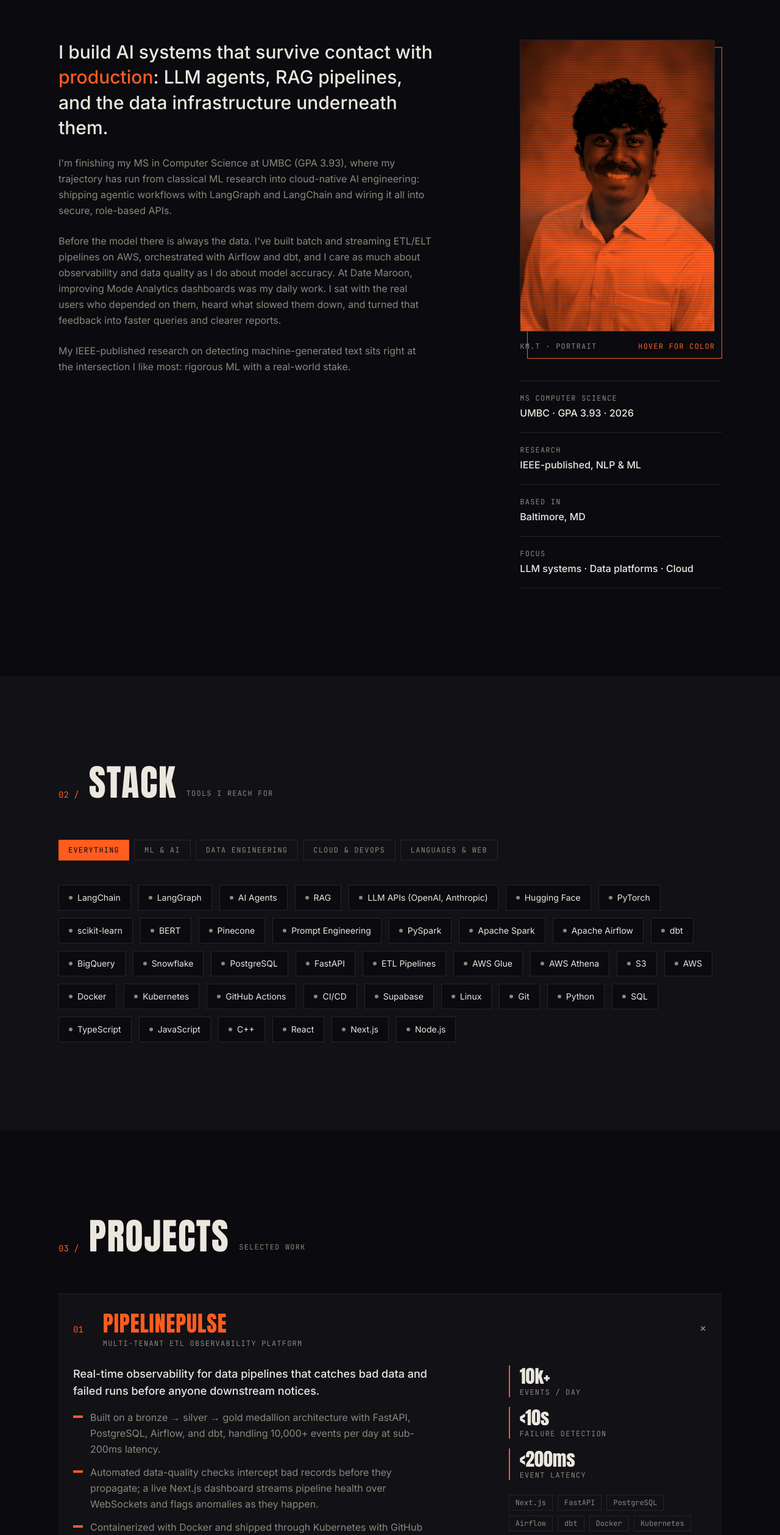
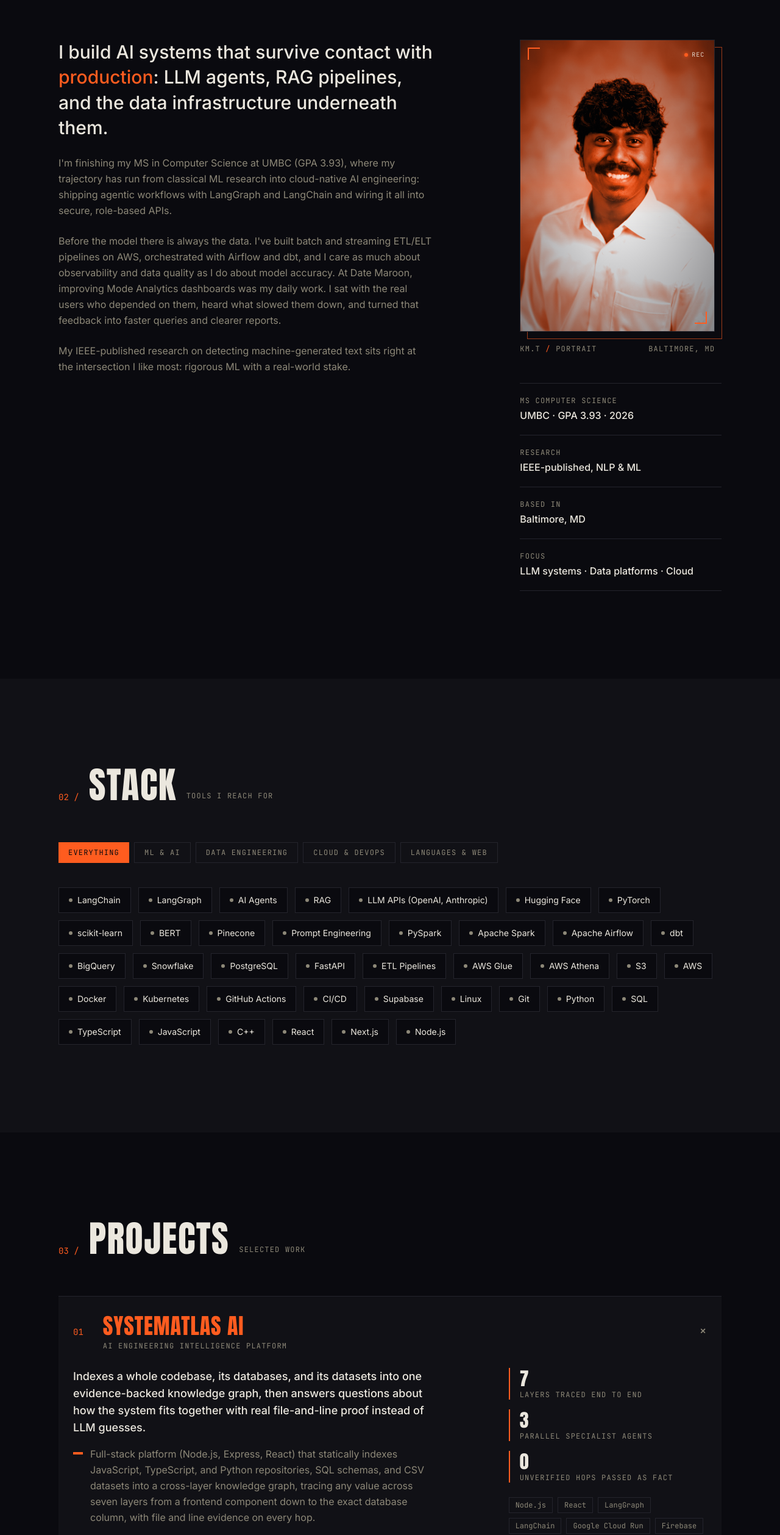
Before and after one commit to data-groot/portfolio-website, a Next.js app: page / in a window 1280 px wide. Shown: the part 1003-3520 px from the top of the page at 61% size. Built offline with nearby package versions, Linux system fonts and the light colour scheme; no server answers.

Commit message:
Add SystemAtlas AI as lead project; redesign portrait treatment

```diff
--- a/src/components/Portrait.tsx
+++ b/src/components/Portrait.tsx
@@ -4,9 +4,11 @@ import Image from "next/image";
 import { motion } from "framer-motion";
 import { site } from "@/data/content";
 
-// Headshot with an ember-duotone "graphic" treatment: a color-blended copy
-// sits over the original and fades out on hover/focus to reveal the real
-// photo. A slow scanline sweep keeps it alive (disabled for reduced motion).
+// Editorial portrait plate. Default state is an ember monochrome (grayscale
+// photo tinted via mix-blend-color, so the face stays legible instead of going
+// muddy). Hover or focus lifts the tint and desaturation to reveal full color.
+// Camera-style corner brackets, an offset frame, and a scanline sweep give it a
+// "viewfinder" feel. Motion is disabled under prefers-reduced-motion.
 export default function Portrait() {
   return (
     <motion.figure
@@ -14,53 +16,72 @@ export default function Portrait() {
       whileInView={{ opacity: 1, y: 0 }}
       viewport={{ once: true, margin: "-80px" }}
       transition={{ duration: 0.6, ease: [0.21, 0.47, 0.32, 0.98] }}
-      className="group relative"
+      className="group relative mx-auto max-w-xs"
       tabIndex={0}
-      aria-label="Portrait of Krishna Mihir Tatavarthi. Interact to see it in full color."
+      aria-label="Portrait of Krishna Mihir Tatavarthi. Hover or focus to see it in full color."
     >
-      {/* offset ember frame behind the photo */}
+      {/* image plate — frame + brackets live inside here so they never touch the caption */}
+      <div className="relative">
+        {/* offset ember frame, behind the image */}
         <div
-        className="absolute inset-0 translate-x-3 translate-y-3 border border-ember"
+          className="pointer-events-none absolute inset-0 translate-x-3 translate-y-3 border border-ember/60 transition-transform duration-500 group-hover:translate-x-2 group-hover:translate-y-2"
           aria-hidden="true"
         />
 
-      <div className="relative isolate overflow-hidden border border-line">
-        {/* original photo underneath */}
+        <div className="relative isolate overflow-hidden border border-line bg-ink">
           <Image
             src="/headshot.jpg"
             alt="Krishna Mihir Tatavarthi"
             width={683}
             height={1024}
             sizes="(min-width: 768px) 320px, 100vw"
-          className="w-full"
             priority={false}
+            className="w-full grayscale brightness-110 contrast-110 transition-[filter,transform] duration-500 ease-out group-hover:scale-[1.03] group-hover:grayscale-0 group-hover:brightness-100 group-focus-visible:scale-[1.03] group-focus-visible:grayscale-0 group-focus-visible:brightness-100"
           />
 
-        {/* duotone layer: orange base + grayscale multiply copy */}
+          {/* ember tint — mix-blend-color keeps the photo's light/dark, only shifts hue */}
           <div
-          className="absolute inset-0 isolate bg-ember transition-opacity duration-500 group-hover:opacity-0 group-focus-visible:opacity-0"
+            className="pointer-events-none absolute inset-0 bg-ember opacity-90 mix-blend-color transition-opacity duration-500 group-hover:opacity-0 group-focus-visible:opacity-0"
             aria-hidden="true"
-        >
-          <Image
-            src="/headshot.jpg"
-            alt=""
-            width={683}
-            height={1024}
-            sizes="(min-width: 768px) 320px, 100vw"
-            className="h-full w-full object-cover grayscale contrast-125 brightness-95 mix-blend-multiply"
           />
-          {/* faint CRT-style line texture */}
-          <div className="crt-lines absolute inset-0" />
+          {/* subtle vignette for depth */}
+          <div
+            className="pointer-events-none absolute inset-0 bg-radial from-transparent to-ink/50"
+            aria-hidden="true"
+          />
+          {/* scanline sweep */}
+          <div className="scanline absolute inset-0" aria-hidden="true" />
+
+          {/* corner focus brackets */}
+          <span
+            className="pointer-events-none absolute left-3 top-3 h-5 w-5 border-l-2 border-t-2 border-ember transition-all duration-500 group-hover:left-2 group-hover:top-2"
+            aria-hidden="true"
+          />
+          <span
+            className="pointer-events-none absolute bottom-3 right-3 h-5 w-5 border-b-2 border-r-2 border-ember transition-all duration-500 group-hover:bottom-2 group-hover:right-2"
+            aria-hidden="true"
+          />
+
+          {/* live-dot status chip, top-right */}
+          <span className="pointer-events-none absolute right-4 top-4 flex items-center gap-1.5 font-mono text-[10px] uppercase tracking-widest text-cream/90">
+            <span className="h-1.5 w-1.5 rounded-full bg-ember shadow-[0_0_6px_var(--color-ember)]" />
+            <span className="transition-opacity duration-300 group-hover:opacity-0">
+              REC
+            </span>
+            <span className="absolute right-0 opacity-0 transition-opacity duration-300 group-hover:opacity-100">
+              LIVE
+            </span>
+          </span>
+        </div>
       </div>
 
-        {/* scanline sweep */}
-        <div className="scanline absolute inset-0" aria-hidden="true" />
-      </div>
-
-      <figcaption className="mt-4 flex items-baseline justify-between font-mono text-xs uppercase tracking-widest text-fog">
-        <span>{site.monogram} · Portrait</span>
-        <span className="text-ember transition-opacity duration-300 group-hover:opacity-0">
-          Hover for color
+      {/* caption — separated from the plate, nothing crosses it */}
+      <figcaption className="mt-5 flex items-baseline justify-between gap-3 font-mono text-xs uppercase tracking-widest">
+        <span className="text-fog">
+          {site.monogram} <span className="text-ember">/</span> Portrait
+        </span>
+        <span className="text-fog transition-colors duration-300 group-hover:text-ember">
+          {site.location}
         </span>
       </figcaption>
     </motion.figure>
--- a/src/data/content.ts
+++ b/src/data/content.ts
@@ -125,8 +125,40 @@ export type Project = {
 
 export const projects: Project[] = [
   {
+    id: "systematlas",
+    index: "01",
+    title: "SystemAtlas AI",
+    tag: "AI engineering intelligence platform",
+    blurb:
+      "Indexes a whole codebase, its databases, and its datasets into one evidence-backed knowledge graph, then answers questions about how the system fits together with real file-and-line proof instead of LLM guesses.",
+    details: [
+      "Full-stack platform (Node.js, Express, React) that statically indexes JavaScript, TypeScript, and Python repositories, SQL schemas, and CSV datasets into a cross-layer knowledge graph, tracing any value across seven layers from a frontend component down to the exact database column, with file and line evidence on every hop.",
+      "Architected a multi-agent system (LangGraph, LangChain) where a supervisor routes each question to parallel specialist agents for repositories, architecture, and datasets, invoking typed tools validated by Zod schemas.",
+      "Cut hallucinations with a deliberately non-LLM verification agent that re-checks every claim against the static index before composing an answer, labeling any hop it cannot confirm as unverified rather than inventing it.",
+      "Deployed to production on Google Cloud Run (Docker, Artifact Registry, Secret Manager) with Firebase authentication and per-user isolated workspaces, engineered safe by construction: a read-only single-SELECT SQL gate, read-only database connections, and sandboxed upload handling.",
+    ],
+    stack: [
+      "Node.js",
+      "React",
+      "LangGraph",
+      "LangChain",
+      "Google Cloud Run",
+      "Firebase",
+      "Docker",
+    ],
+    metrics: [
+      { value: "7", label: "layers traced end to end" },
+      { value: "3", label: "parallel specialist agents" },
+      { value: "0", label: "unverified hops passed as fact" },
+    ],
+    link: {
+      label: "View on GitHub",
+      href: "https://github.com/data-groot/System-Atlas-AI",
+    },
+  },
+  {
     id: "pipelinepulse",
-    index: "01",
+    index: "02",
     title: "PipelinePulse",
     tag: "Multi-tenant ETL observability platform",
     blurb:
@@ -157,7 +189,7 @@ export const projects: Project[] = [
   },
   {
     id: "pulsar",
-    index: "02",
+    index: "03",
     title: "Pulsar Classification",
     tag: "ML research · Graduate Research Assistant",
     blurb:
@@ -181,7 +213,7 @@ export const projects: Project[] = [
   },
   {
     id: "medical",
-    index: "03",
+    index: "04",
     title: "Pneumonia Detection",
     tag: "Deep learning · chest X-ray classification",
     blurb:
@@ -211,7 +243,7 @@ export const projects: Project[] = [
   },
   {
     id: "ieee",
-    index: "04",
+    index: "05",
     title: "Machine-Generated Text Detection",
     tag: "IEEE publication · ICEC 2024",
     blurb:
```
Lines whose indentation alone changed are shown as unchanged.
